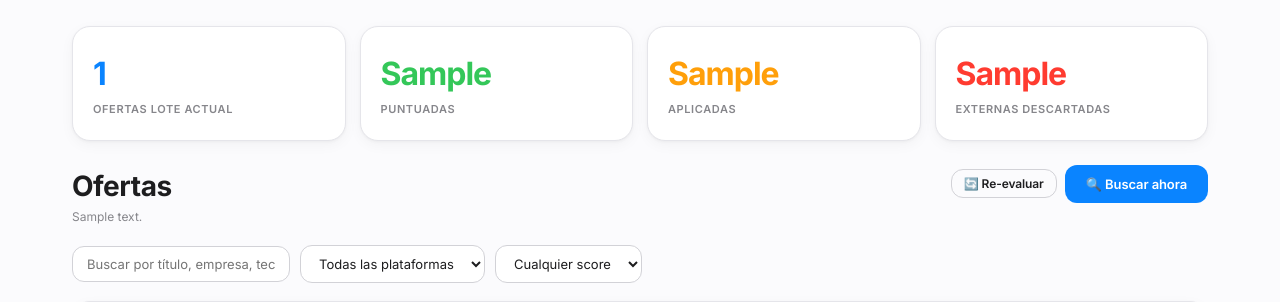
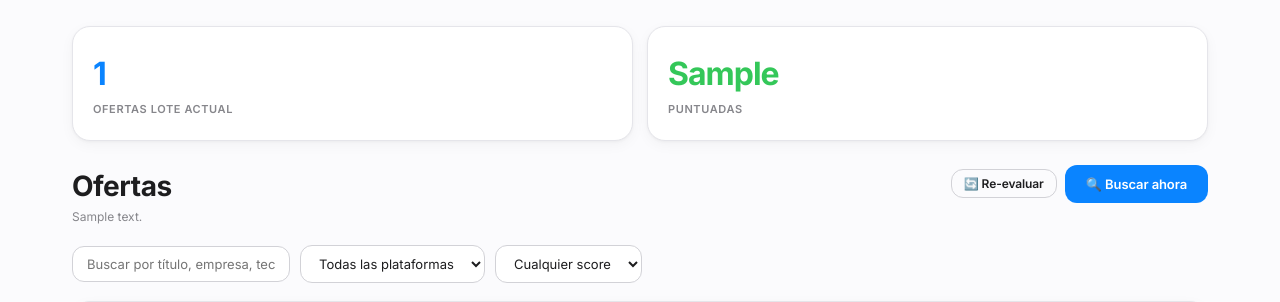
Before and after one commit to miguelcalzada-dev/jobs-scout, a Python web app: template templates/dashboard.html in a window 1280 px wide. Shown: the part 57-359 px from the top of the page. Run offline with Jinja, Linux system fonts and the light colour scheme; the template is opened without the code that fills it: most values are stand-ins (such as "Sample title", 1, 10 or a date in 2020).

Commit message:
Fix: quitar stats aplicadas/descartadas, polling actualiza stats, anti-cache headers, MAX_JOBS_PER_DAY=50 en Railway

```diff
--- a/templates/dashboard.html
+++ b/templates/dashboard.html
@@ -143,8 +143,7 @@
         .page-sub { font-size: 13px; color: var(--text-muted); margin-bottom: 24px; }
 
         /* ── Stats ── */
-        .stats-grid { display: grid; grid-template-columns: repeat(4,1fr); gap: 14px; margin-bottom: 24px; }
-        @media (max-width: 720px) { .stats-grid { grid-template-columns: repeat(2,1fr); } }
+        .stats-grid { display: grid; grid-template-columns: repeat(2,1fr); gap: 14px; margin-bottom: 24px; }
         .stat-card {
             background: var(--card-bg);
             padding: 22px 20px;
@@ -415,8 +414,6 @@
         <div class="stats-grid">
             <div class="stat-card s1"><div class="val" id="statTotal">{{ stats.total_jobs }}</div><div class="lbl">Ofertas lote actual</div></div>
             <div class="stat-card s2"><div class="val" id="statScored">{{ stats.scored_jobs }}</div><div class="lbl">Puntuadas</div></div>
-            <div class="stat-card s3"><div class="val" id="statApplied">{{ stats.applied_jobs }}</div><div class="lbl">Aplicadas</div></div>
-            <div class="stat-card s4"><div class="val" id="statExt">{{ stats.external_jobs }}</div><div class="lbl">Externas descartadas</div></div>
         </div>
 
         <div style="display:flex; justify-content:space-between; align-items:flex-start; flex-wrap:wrap; gap:12px; margin-bottom:18px;">
@@ -824,17 +821,18 @@
             if (done) return;
             attempt++;
             try {
+                updateStatsFromData();
                 var resp = await fetch('/jobs/today');
                 if (!resp.ok) return;
                 var data = await resp.json();
                 if (data.jobs && data.jobs.length) {
                     _currentJobs = data.jobs;
                     renderJobList(data.jobs);
-                    updateStatsFromData();
                     done = true;
                     clearInterval(_pollingTimer);
                     document.getElementById('runBanner').classList.remove('show');
                     document.getElementById('btnRun').disabled = false;
+                    updateStatsFromData();
                     toast('Búsqueda completada: ' + data.jobs.length + ' ofertas', 'success');
                     return;
                 }
@@ -843,6 +841,7 @@
                     clearInterval(_pollingTimer);
                     document.getElementById('runBanner').classList.remove('show');
                     document.getElementById('btnRun').disabled = false;
+                    updateStatsFromData();
                     toast('La búsqueda está tardando más de lo esperado — vuelve a comprobarlo en unos segundos', 'error');
                 }
             } catch (e) {}
@@ -856,8 +855,6 @@
             var s = d.service_stats || {};
             document.getElementById('statTotal').textContent = s.total_jobs || 0;
             document.getElementById('statScored').textContent = s.scored_jobs || 0;
-            document.getElementById('statApplied').textContent = s.applied_jobs || 0;
-            document.getElementById('statExt').textContent = s.external_jobs || 0;
         } catch (e) {}
     }
 
```
Also changed, not shown: src/main.py (+6 -5 lines).
